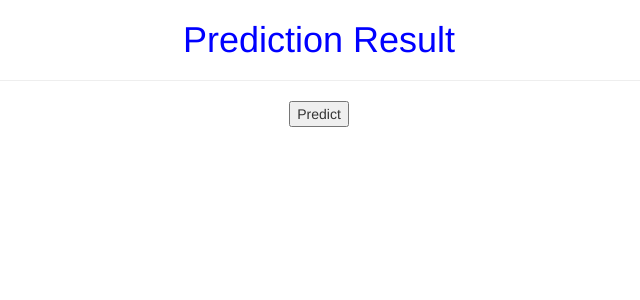
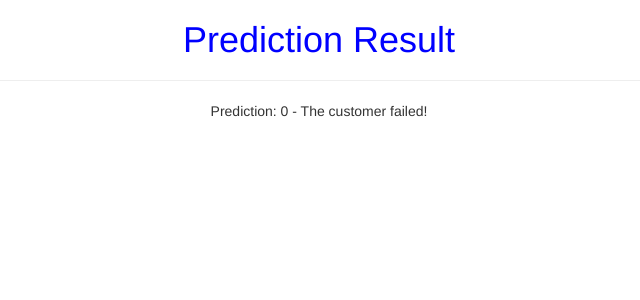
Before and after one commit to Sammyregt/Bank-Prediction-App, a Flask app: template src/templates/predict.html in a window 1280 px wide. Shown: the top 300 px of the page, without its empty margins (321-961 px from the left). Run offline with Flask 3, Linux system fonts and the light colour scheme; the template is opened without the code that fills it: most values are stand-ins (such as "Sample title", 1, 10 or a date in 2020); parts of the project's set-up code (start-up, migrations or seed data) failed here and were passed over; some libraries are stand-ins or nearby versions.

Commit message:
update files

```diff
--- a/src/app.py
+++ b/src/app.py
@@ -10,7 +10,7 @@ app = Flask(__name__)
 #def test():
 #    return "Flask is being used for development"
 
-ml_open = open('../model/finalized_model.pkl', 'rb')
+ml_open = open('finalized_model.pkl', 'rb')
 ml_model = pickle.load(ml_open)
 #ml_model = joblib.load(mul_reg)
 
@@ -65,4 +65,4 @@ def predict():
 
 
 if __name__ == "__main__":
-    app.run()
+    app.run(host="0.0.0.0")
--- a/src/templates/predict.html
+++ b/src/templates/predict.html
@@ -9,18 +9,25 @@
     <h1><div style="text-align:center"><font color="blue">Prediction Result</font></div></h1>
     <hr>
     <div class="card text-center" style="width:21.5em;margin:0 auto;">
-      <div class="card-body">
-        <!-- <p class="card text"><h1><font color="blue">${{prediction}}</font></h1></p> -->
-         <!-- <div id="prediction">prediction</div> -->
+      <div class="result" id="result">
+        {% if prediction == 1 %}
+            Prediction: 1 - The customer passed!
+        {% else %}
+            Prediction: 0 - The customer failed!
+        {% endif %}
+        </div>
+      <!--<div class="card-body">
+        <p class="card text"><h1><font color="blue">${{prediction}}</font></h1></p>
+         <div id="prediction">prediction</div> -->
          <!-- <input type="text" id="inputValue" placeholder="prediction"> -->
-         <div id="predict" data-value="prediction"></div>
+         <!-- <div id="predict" data-value="prediction"></div>
         <button onclick="predictResult()">Predict</button>
-         <div id="result"></div>
+         <div id="result"></div> -->
         </div>
         </div>
 
         <!-- Link to the JavaScript file -->
-    <script src="script.js"></script>
+    <!-- <script src="script.js"></script> -->
   </body>
 
 </html>
```
Also changed, not shown: src/requirements.txt (added, +108 -0 lines), 2 other files.
